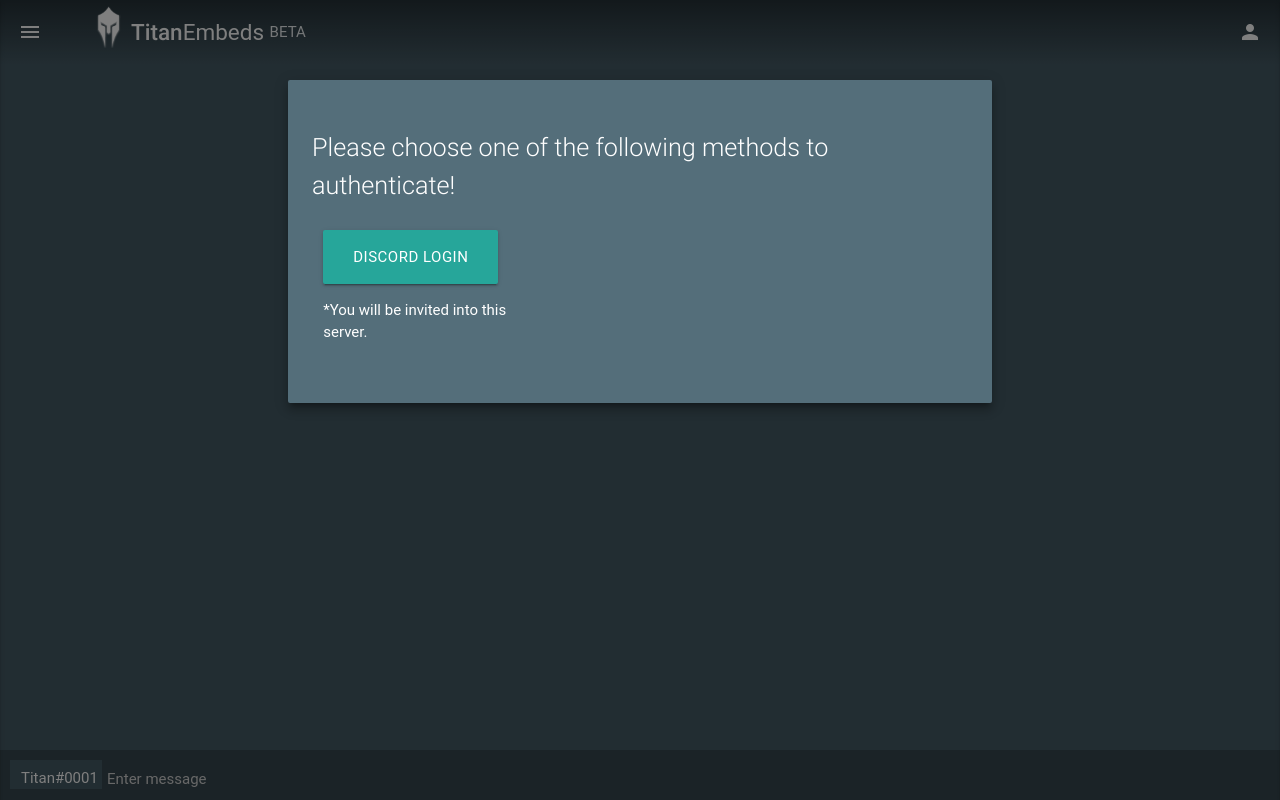
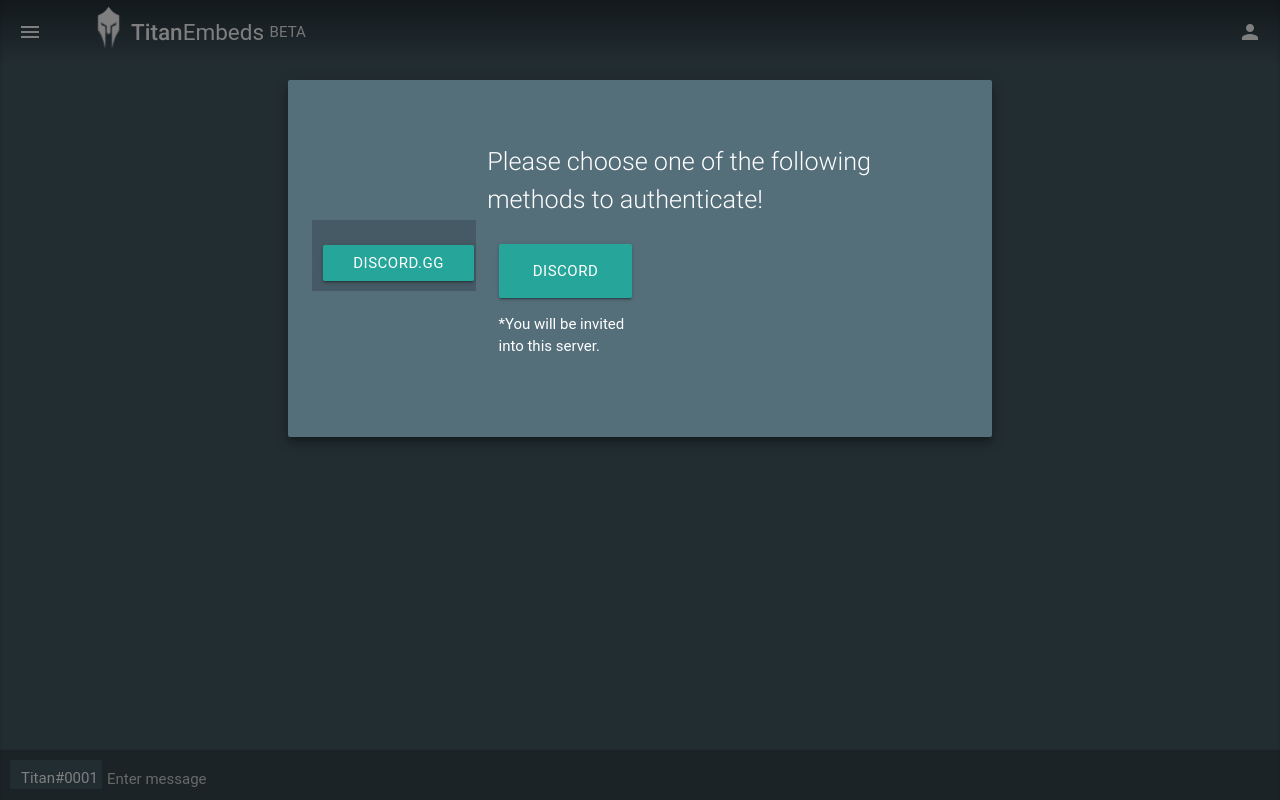
Before and after one commit to TitanEmbeds/Titan, a Python web app: template webapp/titanembeds/templates/embed.html.j2 in a window 1280 px wide. Run offline with Jinja, Linux system fonts and the light colour scheme; the template is opened without the code that fills it, so the values that code supplies are empty; some libraries are stand-ins or nearby versions; some web fonts are replaced.

Commit message:
Basic server information and discord.gg btn

```diff
--- a/webapp/titanembeds/static/js/embed.js
+++ b/webapp/titanembeds/static/js/embed.js
@@ -80,6 +80,14 @@
         return funct.promise();
     }
 
+    function discord_embed() {
+        var funct = $.ajax({
+            dataType: "json",
+            url: "https://discordapp.com/api/guilds/" + guild_id + "/widget.json",
+        });
+        return funct.promise();
+    }
+
     $(function() {
         $("#focusmodal").modal({
             dismissible: true,
@@ -105,6 +113,11 @@
     function primeEmbed() {
         $("#focusmodal").modal("close");
         has_already_been_focused = true;
+
+        var dembed = discord_embed();
+        dembed.done(function (data) {
+            $("#modal_invite_btn").attr("href", data.instant_invite);
+        });
 
         $("#loginmodal").modal({
             dismissible: false, // Modal can be dismissed by clicking outside of the modal
--- a/webapp/titanembeds/templates/embed.html.j2
+++ b/webapp/titanembeds/templates/embed.html.j2
@@ -76,6 +76,15 @@
       <div id="loginmodal" class="modal">
         <div class="modal-content">
           <h4>{{ login_greeting }}</h4>
+          <div class="row valign-wrapper">
+            <div class="col m3 s12" style="background-color: #455a64; padding-top: 10px; padding-bottom: 10px;">
+              {% if guild['icon'] %}
+              <img class="circle" src="{{ generate_guild_icon( guild['id'], guild['icon']  ) }}">
+              {% endif %}
+              <p id="modal_guildname"><strong>{{ guild['name'] }}</strong></p>
+              <a id="modal_invite_btn" class="waves-effect waves-light btn" target="_blank">discord.gg</a>
+            </div>
+            <div class="col m9 s12">
               <p class="flow-text">Please choose one of the following methods to authenticate!</p>
               <div class="progress" id="loginProgress" style="display: none;">
                   <div class="indeterminate"></div>
@@ -92,6 +101,8 @@
                   <label class="active" for="custom_username_field">Username (Hit ENTER/RETURN key to confirm)</label>
                 </div>
                 {% endif %}
+              </div>
+            </div>
           </div>
         </div>
       </div>
```
Lines whose indentation alone changed are shown as unchanged.
